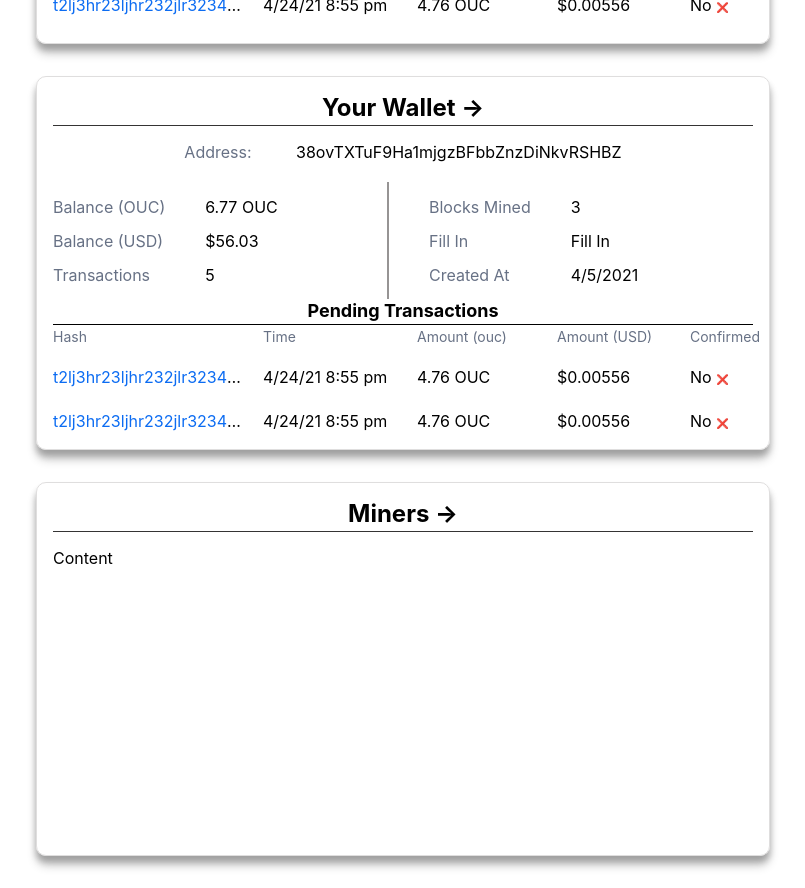
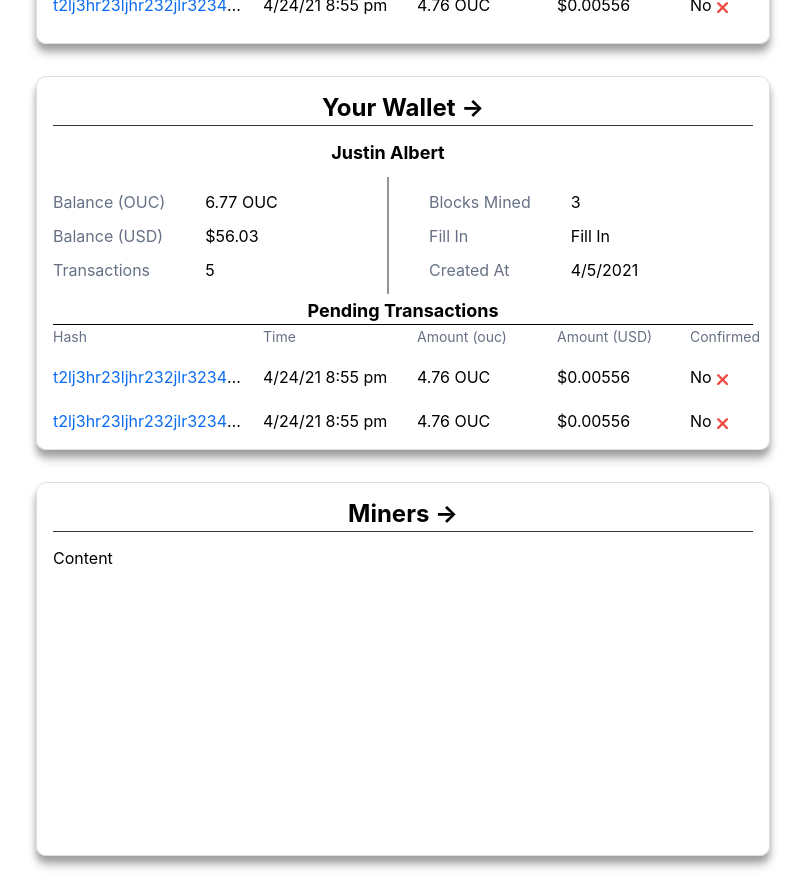
Before and after one commit to jnalbert/OuiseCoin, a Next.js app in the folder client/: page / in a window 1280 px wide. Shown: the part 920-1808 px from the top of the page, without its empty margins (285-1090 px from the left). Built offline with nearby package versions, Linux system fonts and the light colour scheme.

Commit message:
add name to the top of wallet preview on home page

```diff
--- a/client/comps/home/UserWalletContent.tsx
+++ b/client/comps/home/UserWalletContent.tsx
@@ -12,11 +12,12 @@ const UserWalletContent: FC<UserWalletContentProps> = ({address}) => {
   const blocksMined = 3;
   const FillIn = "Fill In"
   const dataCreated = "4/5/2021"
+  const userName = "Justin Albert"
 
   return (
     <div className={styles.userInfoContainer}>
-      <div className={styles.addressContainer}>
-          <span className={styles.contentName}>Address: </span> {address}
+      <div className={styles.nameContainer}>
+          {userName}
       </div>
 
       <div className={styles.walletContent}>
--- a/client/styles/homePage/UserWalletContent.module.css
+++ b/client/styles/homePage/UserWalletContent.module.css
@@ -12,9 +12,12 @@
 .rightContentWrapper {
     padding-left: 30px;
 }
-.addressContainer {
+.nameContainer {
     text-align: center;
-    margin-bottom: 20px;
+    margin-bottom: 14px;
+    padding-right: 30px;
+    font-weight: bold;
+    font-size: 18px;
 }
 .contentName {
     color: #677185;
```
